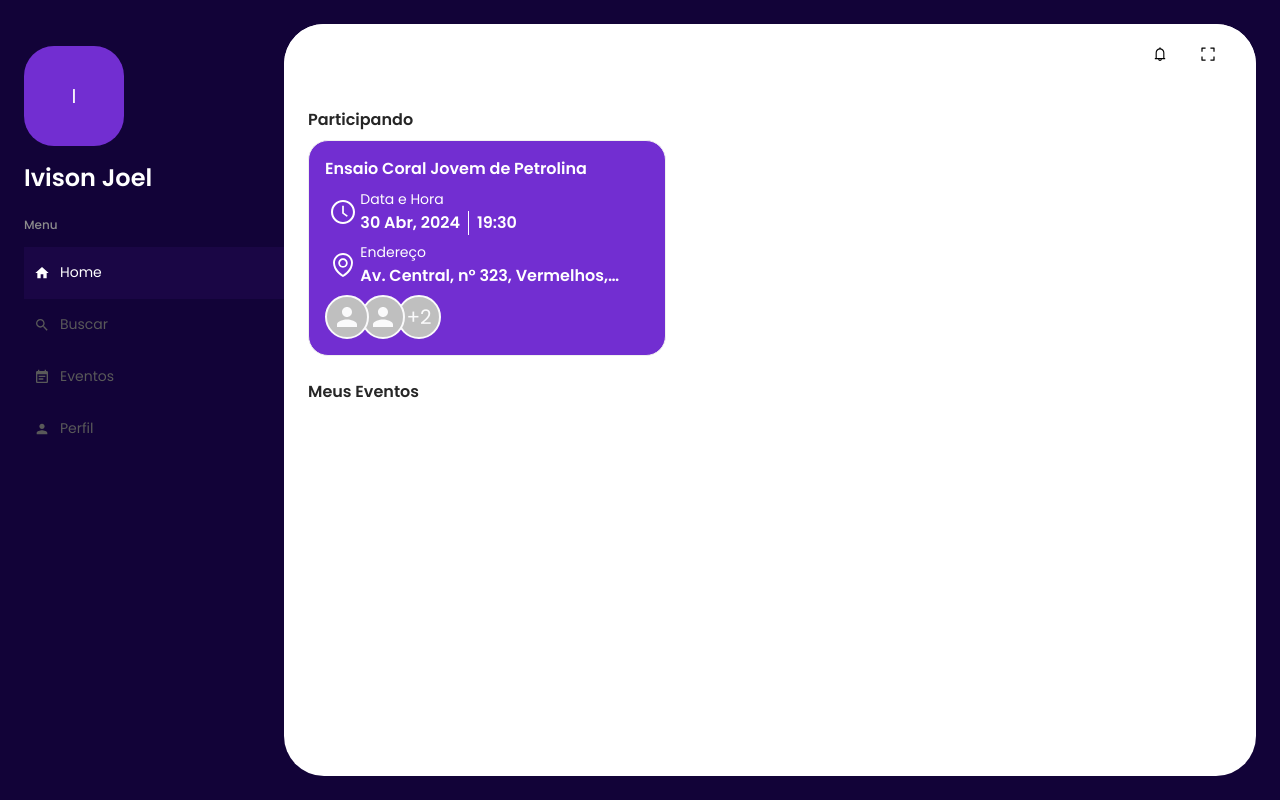
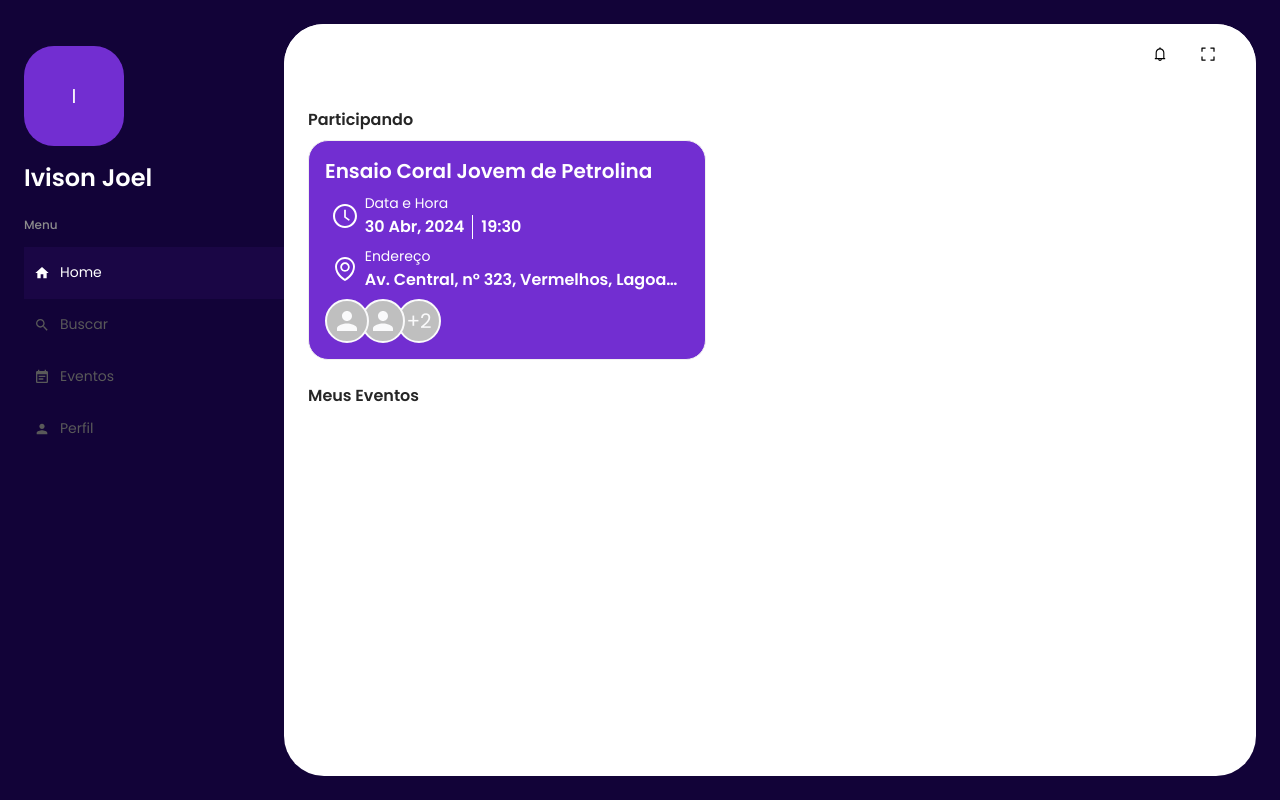
Before and after one commit to Ivisonj/IEvent-Frontend, a Next.js app in the folder ievent-frontend/: page /user/home in a window 1280 px wide. Built offline with nearby package versions, Linux system fonts and the light colour scheme; a web font is replaced by a local one.

Commit message:
refactor: homeEventCard refactoring

```diff
--- a/ievent-frontend/src/components/homeEventCard/index.tsx
+++ b/ievent-frontend/src/components/homeEventCard/index.tsx
@@ -22,7 +22,7 @@ const HomeEventCard = ({ title, date, time, address }: HomeEventCardProps) => {
     <Card
       variant="outlined"
       sx={{
-        width: 358,
+        width: 398,
         p: 2,
         borderRadius: 5,
         backgroundColor: theme.palette.primary.main,
@@ -30,8 +30,17 @@ const HomeEventCard = ({ title, date, time, address }: HomeEventCardProps) => {
         cursor: 'pointer',
       }}
     >
-      <Stack width="100%" mb={1}>
-        <Typography variant="h5">{title}</Typography>
+      <Stack
+        width="100%"
+        mb={1}
+        sx={{
+          display: '-webkit-box',
+          WebkitLineClamp: '1',
+          '-webkit-box-orient': 'vertical',
+          overflow: 'hidden',
+        }}
+      >
+        <Typography variant="h4">{title}</Typography>
       </Stack>
       <Stack width="100%" height="45px" direction="row" mb={1}>
         <Stack
@@ -69,7 +78,7 @@ const HomeEventCard = ({ title, date, time, address }: HomeEventCardProps) => {
             variant="h5"
             sx={{
               display: '-webkit-box',
-              '-webkit-line-clamp': '1',
+              WebkitLineClamp: '1',
               '-webkit-box-orient': 'vertical',
               overflow: 'hidden',
             }}
```
